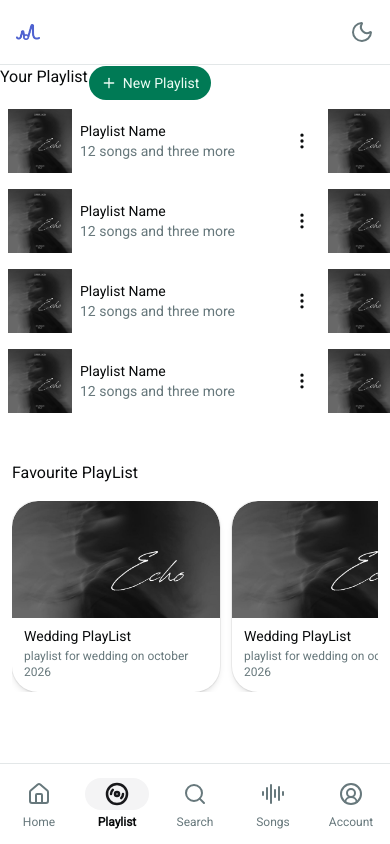
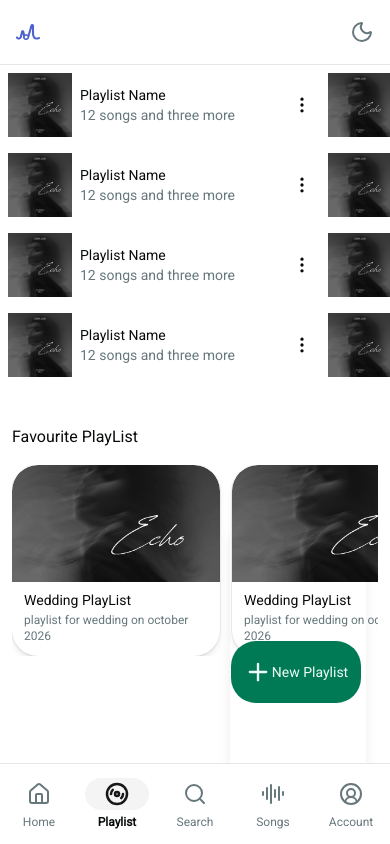
Before and after one commit to RvBugs/Music_WebSite, a Next.js app: page /playlist in a window 390 px wide. Built offline with nearby package versions, Linux system fonts and the light colour scheme.

Commit message:
new playlist creation.

```diff
--- a/app/playlist/page.tsx
+++ b/app/playlist/page.tsx
@@ -1,12 +1,15 @@
 import { Plus } from "lucide-react"
 import Playlist from "@/components/PlayListContainer"
 import FavouritePlayList from "@/components/FavouritePlaylist"
+import CreatePlaylistContainerBottom from "@/components/CreatePlaylistContainerBottom"
+import CreatePlaylistContainerTop from "@/components/CreatePlaylistContainerTop"
 
 export default function Elements() {
   return (
     <div >
       <Playlist />
       <FavouritePlayList />
+      <CreatePlaylistContainerBottom />
     </div>
   )
 }
--- /dev/null
+++ b/components/CreatePlaylistContainerBottom.tsx
@@ -0,0 +1,17 @@
+import { Button } from "@/components/ui/button"
+import { Plus } from "lucide-react"
+
+export default function CreatePlaylistContainerBottom () {
+  return (
+    <div className="fixed right-6 bottom-6 z-50 flex h-74 w-34 items-center text-white shadow-lg transition-transform sm:hidden">
+      <div className="flex">
+        <Button className="h-16 w-33">
+          <div className="flex w-full flex-row items-center justify-center">
+            <Plus className=" size-7"  />
+            New Playlist
+          </div>
+        </Button>
+      </div>
+    </div>
+  )
+}
--- /dev/null
+++ b/components/CreatePlaylistContainerTop.tsx
@@ -0,0 +1,17 @@
+import { Button } from "@/components/ui/button"
+import { Plus, MoreVertical } from "lucide-react"
+
+export default function CreatePlaylistContainerTop() {
+  return (
+    <>
+      {/* Desktop version: visible on screens 640px and larger */}
+      <div className="mt-5 mr-10 ml-3 hidden flex-row items-center justify-between sm:flex">
+        <span>Your Playlist</span>
+        <Button className="h-16 w-33">
+          <Plus className="size-7" />
+          New Playlist
+        </Button>
+      </div>
+    </>
+  )
+}
--- a/components/PlayListContainer.tsx
+++ b/components/PlayListContainer.tsx
@@ -1,12 +1,12 @@
 import { Plus } from "lucide-react"
 import QuickPickContainers from "@/components/QuickPickContainers"
-import CreatePlaylistContainer from "@/components/ui/CreatePlaylistContainer"
+import CreatePlaylistContainerTop from "@/components/CreatePlaylistContainerTop"
 
 
 export default function Playlist() {
   return (
     <div>
-      <CreatePlaylistContainer />
+      <CreatePlaylistContainerTop />
       <div className="flex flex-auto scrollbar-none flex-row overflow-x-scroll">
         <div className="flex min-w-80 shrink-0 grow flex-col">
           <QuickPickContainers />
--- a/components/ui/CreatePlaylistContainer.tsx
+++ /dev/null
@@ -1,14 +0,0 @@
-import { Button } from "@/components/ui/button"
-import { Plus,MoreVertical } from "lucide-react"
-
-export default function CreatePlaylistContainer() {
-  return (
-    <div className={"flex flex-box flex-row  max-h-100 "}>
-      <span className={"justify-start"}>Your Playlist</span>
-      <Button className={"justify-end"}>
-        <Plus />
-        New Playlist
-      </Button>
-    </div>
-  )
-}
```
Also changed, not shown: .ai/mcp/mcp.json (added).
